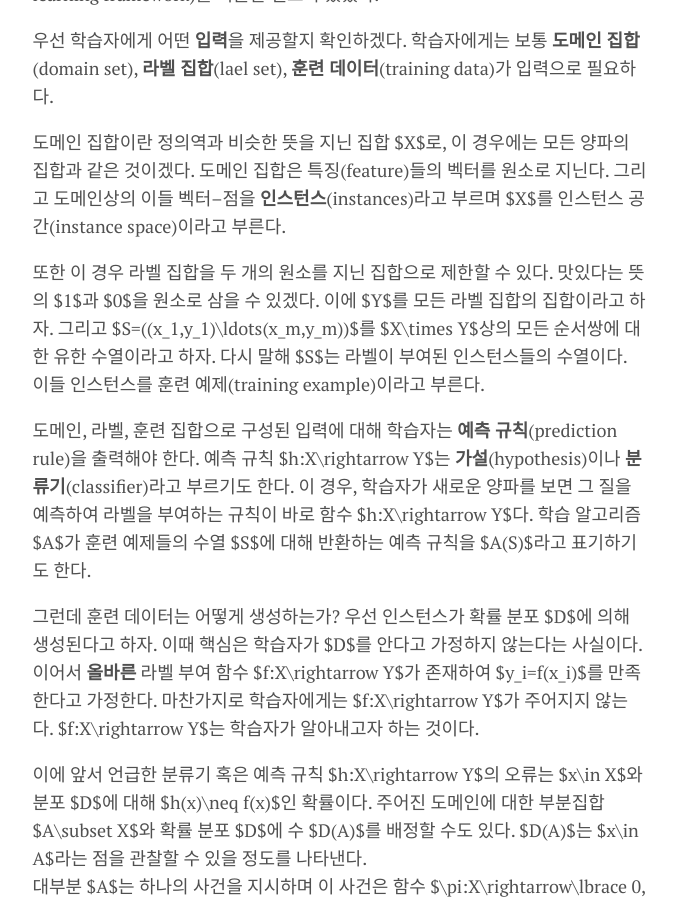
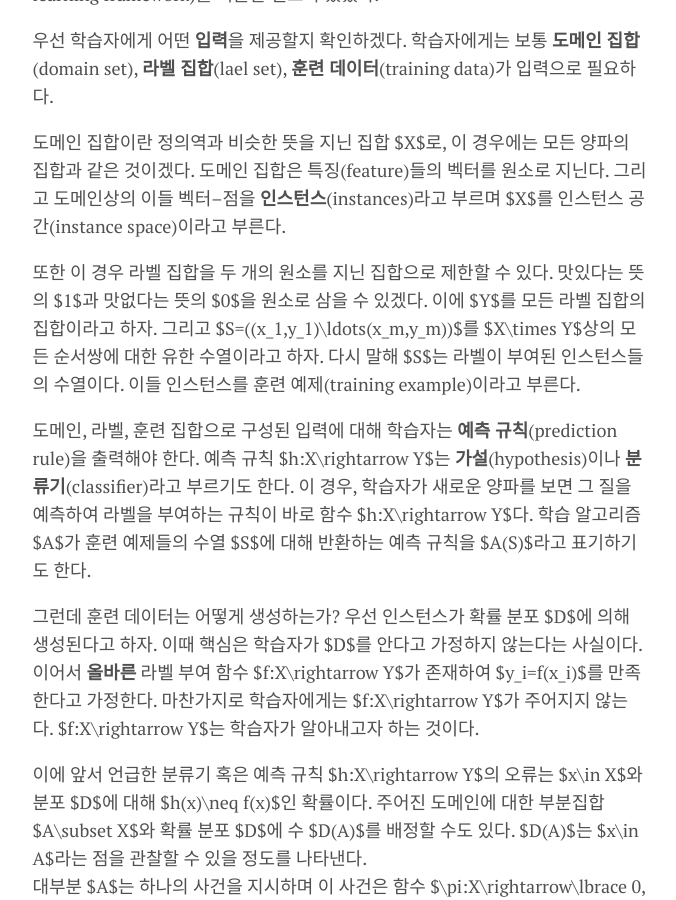
Before and after one commit to pangmoo-KTW/pangmoo-KTW, a Jekyll site: the page built from _posts/2023-07-05-uml21.md, in a window 1280 px wide and 900 px high, scrolled down 541 px. Shown: the whole window, without its empty margins (300-976 px from the left). Built offline with Jekyll 4.4.1, drawn with Linux system fonts in a browser that asks for light colours; formulas are drawn with MathJax 3; comment, search, counter and statistics services are not loaded.

Commit message:
20230705_16

```diff
--- a/_posts/2023-07-05-uml21.md
+++ b/_posts/2023-07-05-uml21.md
@@ -27,7 +27,7 @@ tags: [MachineLearning]
 그리고 도메인상의 이들 벡터--점을 **인스턴스**(instances)라고 부르며 $X$를 인스턴스 공간(instance space)이라고 부른다.
 
 또한 이 경우 라벨 집합을 두 개의 원소를 지닌 집합으로 제한할 수 있다.
-맛있다는 뜻의 $1$과 $0$을 원소로 삼을 수 있겠다.
+맛있다는 뜻의 $1$과 맛없다는 뜻의 $0$을 원소로 삼을 수 있겠다.
 이에 $Y$를 모든 라벨 집합의 집합이라고 하자.
 그리고 $S=((x_1,y_1)\ldots(x_m,y_m))$를 $X\times Y$상의 모든 순서쌍에 대한 유한 수열이라고 하자.
 다시 말해 $S$는 라벨이 부여된 인스턴스들의 수열이다.
```
